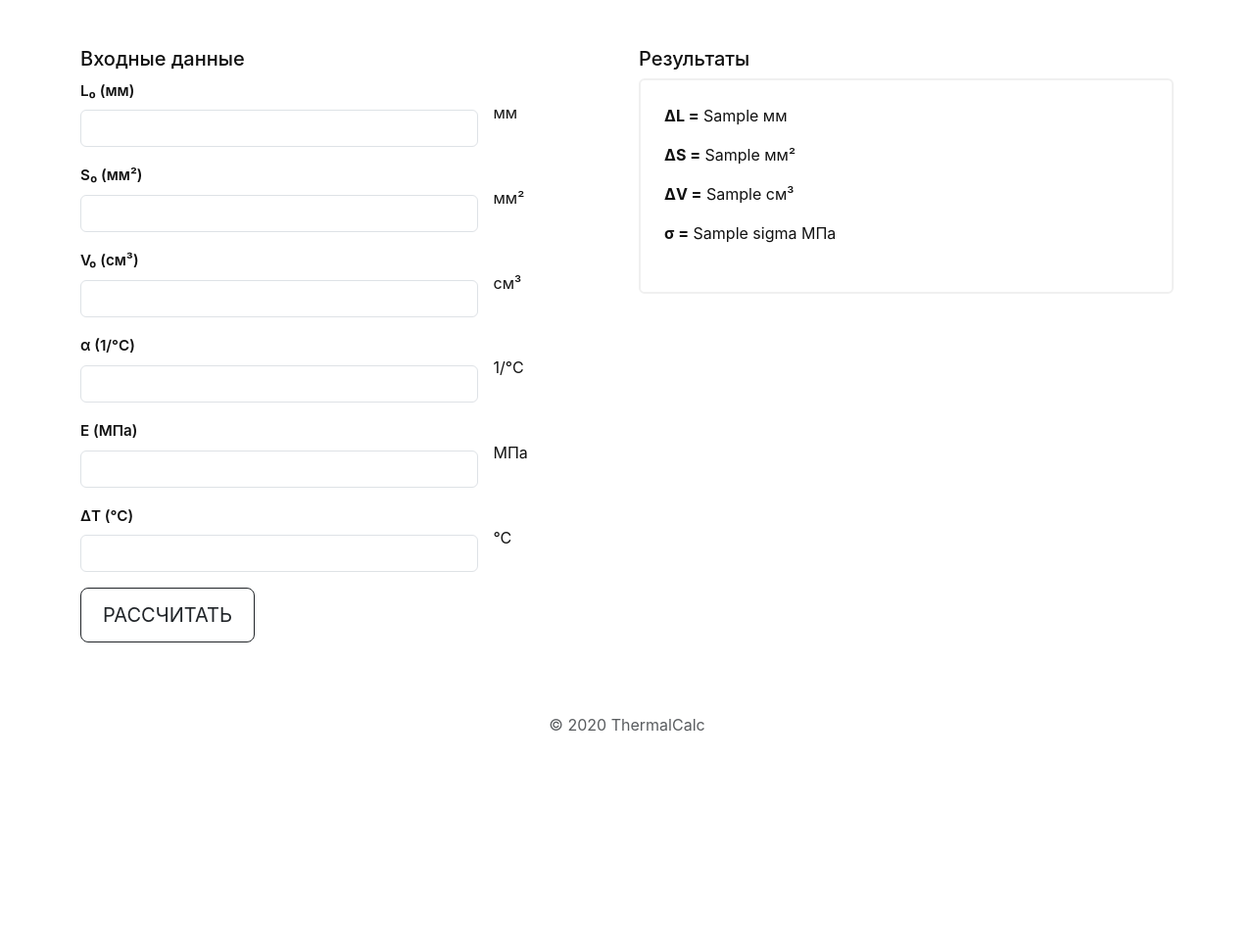
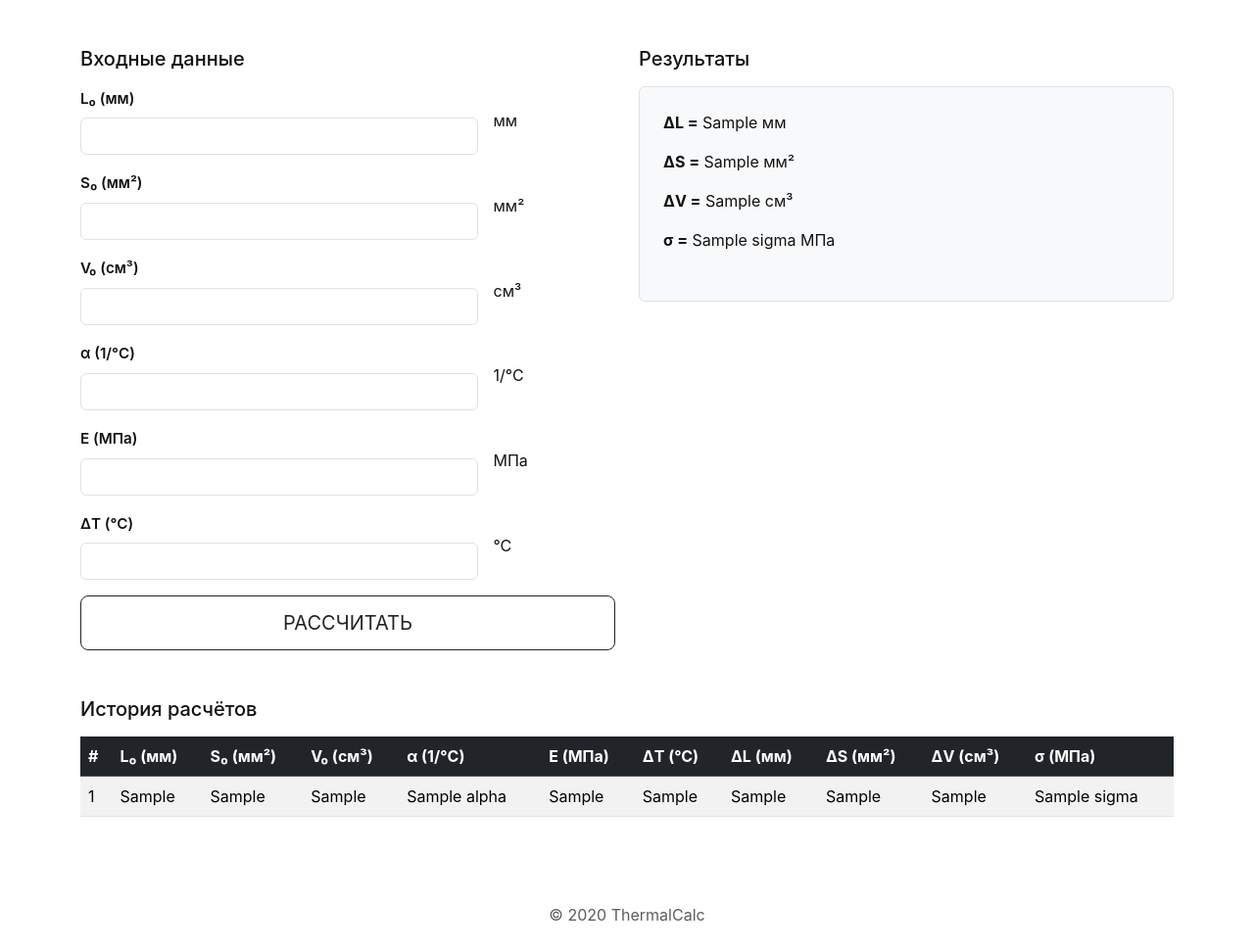
Before and after one commit to pwnz-developers/thermal-expansion-calculator, a Django app: template templates/calculator/calculator.html in a window 1280 px wide. Shown: the part 82-1052 px from the top of the page at 98% size. Before the commit the page ends 829 px from the top, so only its background shows below. Run offline with Django 5.2, Linux system fonts and the light colour scheme; tables that the repository leaves empty hold one stand-in row (values such as "Sample post"); the template is opened without the code that fills it: values that come from a table or form of the project are taken from there, most other values are stand-ins (such as "Sample title", 1, 10 or a date in 2020); some libraries are stand-ins or nearby versions.

Commit message:
feat: implement Thermal Expansion Calculator model and update UI with history tracking

```diff
--- a/calculator/admin.py
+++ b/calculator/admin.py
@@ -1 +1,4 @@
 from django.contrib import admin
+from .models import ThermalExpansionCalculator as T
+
+admin.site.register(T)
--- a/docker-compose.prod.yml
+++ b/docker-compose.prod.yml
@@ -25,7 +25,6 @@ services:
       - POSTGRES_DB=postgres
     volumes:
       - postgres_data:/var/lib/postgresql/data/
-      - ./pg_data:/var/lib/postgresql/data
     networks:
       - app-network
     restart: always
@@ -47,3 +46,6 @@ services:
 networks:
   app-network:
     driver: bridge
+
+volumes:
+  postgres_data:
--- a/requirements.txt
+++ b/requirements.txt
@@ -1,3 +1,5 @@
 Django==5.2.7
 django-crispy-forms==2.4
 gunicorn==23.0.0
+psycopg2-binary==2.9.11
+django-jazzmin==3.0.1
--- a/templates/calculator/calculator.html
+++ b/templates/calculator/calculator.html
@@ -21,10 +21,10 @@
     </header>
 
     <main class="container my-5">
-      <div class="row">
+      <div class="row g-4">
         <!-- Input block -->
-        <div class="col-md-6">
-          <h2 class="h5">Входные данные</h2>
+        <div class="col-lg-6">
+          <h2 class="h5 mb-3">Входные данные</h2>
           <form method="post" novalidate>
             {% csrf_token %}
             <div class="row g-3 align-items-center">
@@ -71,16 +71,16 @@
               <div class="col-3 d-flex align-items-center">°C</div>
 
               <div class="col-12 mt-3">
-                <button type="submit" class="btn btn-lg btn-outline-dark">РАССЧИТАТЬ</button>
+                <button type="submit" class="btn btn-lg btn-outline-dark w-100">РАССЧИТАТЬ</button>
               </div>
             </div>
           </form>
         </div>
 
         <!-- Results block -->
-        <div class="col-md-6">
-          <h2 class="h5">Результаты</h2>
-          <div class="result-card p-4">
+        <div class="col-lg-6">
+          <h2 class="h5 mb-3">Результаты</h2>
+          <div class="result-card p-4 border rounded bg-light">
             {% if results %}
               <p><strong>ΔL =</strong> {{ results.delta_L }} мм</p>
               <p><strong>ΔS =</strong> {{ results.delta_S }} мм²</p>
@@ -92,6 +92,51 @@
           </div>
         </div>
       </div>
+
+      <!-- History block -->
+      <div class="mt-5">
+        <h2 class="h5 mb-3">История расчётов</h2>
+        {% if contents %}
+          <div class="table-responsive">
+            <table class="table table-striped align-middle">
+              <thead class="table-dark">
+                <tr>
+                  <th>#</th>
+                  <th>L₀ (мм)</th>
+                  <th>S₀ (мм²)</th>
+                  <th>V₀ (см³)</th>
+                  <th>α (1/°C)</th>
+                  <th>E (МПа)</th>
+                  <th>ΔT (°C)</th>
+                  <th>ΔL (мм)</th>
+                  <th>ΔS (мм²)</th>
+                  <th>ΔV (см³)</th>
+                  <th>σ (МПа)</th>
+                </tr>
+              </thead>
+              <tbody>
+                {% for item in contents %}
+                  <tr>
+                    <td>{{ forloop.counter }}</td>
+                    <td>{{ item.L0 }}</td>
+                    <td>{{ item.S0 }}</td>
+                    <td>{{ item.V0 }}</td>
+                    <td>{{ item.alpha }}</td>
+                    <td>{{ item.E }}</td>
+                    <td>{{ item.delta_T }}</td>
+                    <td>{{ item.delta_L }}</td>
+                    <td>{{ item.delta_S }}</td>
+                    <td>{{ item.delta_V }}</td>
+                    <td>{{ item.sigma }}</td>
+                  </tr>
+                {% endfor %}
+              </tbody>
+            </table>
+          </div>
+        {% else %}
+          <p class="text-muted">Пока нет сохранённых расчётов.</p>
+        {% endif %}
+      </div>
     </main>
 
     <footer class="py-4 text-center text-muted">
```
Also changed, not shown: calculator/models.py (+37 -0 lines), calculator/views.py (+19 -2 lines), src/settings.py (+7 -2 lines), calculator/migrations/0001_initial.py (added), 1 other file.
